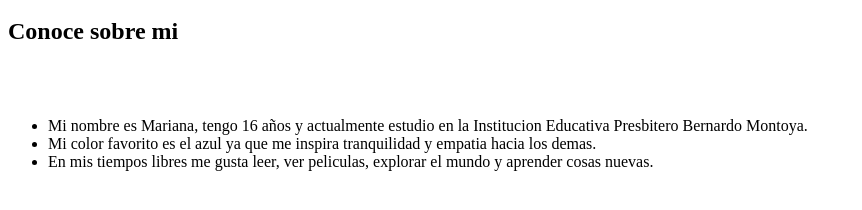
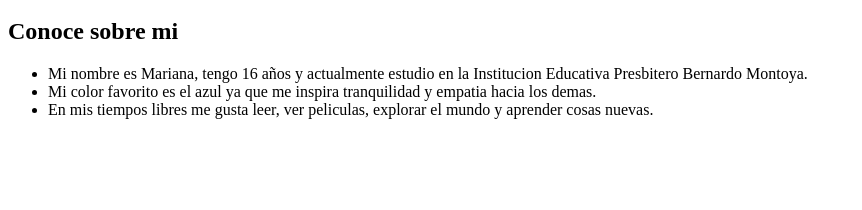
Before and after one commit to jero4652/proyecto_anteproyecto, a plain HTML site: page index.html in a window 1280 px wide. Shown: the part 420-630 px from the top of the page, without its empty margins (0-862 px from the left). Drawn offline with Linux system fonts and the light colour scheme.

Commit message:
Update index.html

```diff
--- a/index.html
+++ b/index.html
@@ -12,14 +12,12 @@
     <a href="https://www.bmw.com.co/"> pagina de BMW colombia</a>
     <img src="https://www.autopronashville.com/wp-content/uploads/2024-BMW-M4-black-stk-P38615-scaled.webp" alt="bmw m4"> </img>
 
-    <h2>Conoce sobre mi</h2> <br> <br>
+    <h2>Conoce sobre mi</h2>
     <ul>
-    <li>Mi nombre es Mariana, tengo 16 años y actualmente estudio en la Institucion Educativa Presbitero Bernardo Montoya.</li>
-  <li>Mi color favorito es el azul ya que me inspira tranquilidad y empatia hacia los demas.</li>
-  <li>En mis tiempos libres me gusta leer, ver peliculas, explorar el mundo y aprender cosas nuevas. </li>
-</ul>
-
-
+     <li>Mi nombre es Mariana, tengo 16 años y actualmente estudio en la Institucion Educativa Presbitero Bernardo Montoya.</li>
+     <li>Mi color favorito es el azul ya que me inspira tranquilidad y empatia hacia los demas.</li>
+     <li>En mis tiempos libres me gusta leer, ver peliculas, explorar el mundo y aprender cosas nuevas. </li>
+    </ul>
 
 </body>
 </html>
```
